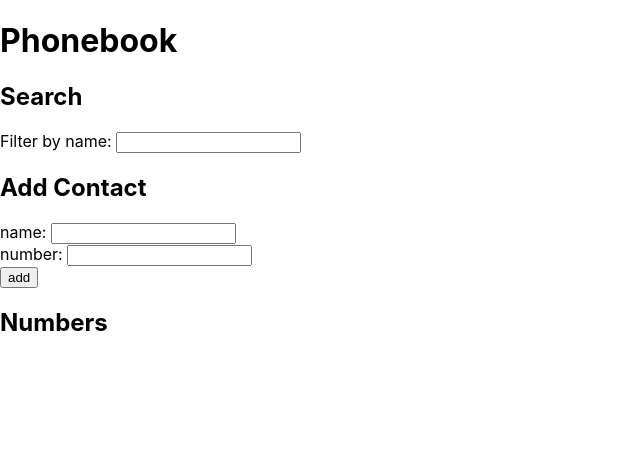
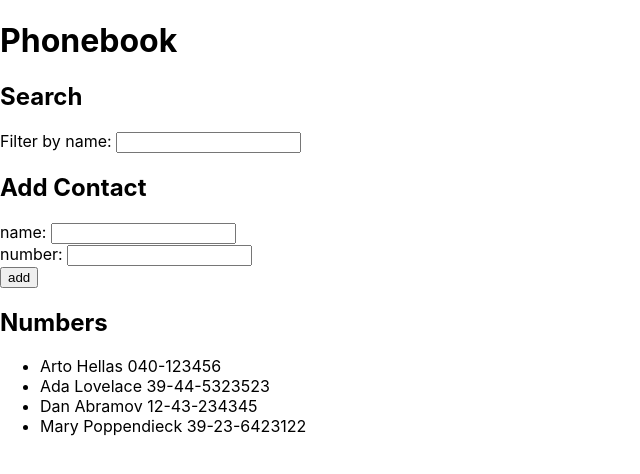
Before and after one commit to rosasam/full-stack-open-2020, a React (Create React App) app in the folder part2/phonebook/: page / in a window 1280 px wide. Shown: the top 474 px of the page, without its empty margins (0-640 px from the left). Built offline with nearby package versions, Linux system fonts and the light colour scheme; data requests are answered from the project's data file.

Commit message:
part2 exercise 2.11

```diff
--- /dev/null
+++ b/part2/phonebook/db.json
@@ -0,0 +1,24 @@
+{
+    "persons":[
+      {
+        "name": "Arto Hellas",
+        "number": "040-123456",
+        "id": 1
+      },
+      {
+        "name": "Ada Lovelace",
+        "number": "39-44-5323523",
+        "id": 2
+      },
+      {
+        "name": "Dan Abramov",
+        "number": "12-43-234345",
+        "id": 3
+      },
+      {
+        "name": "Mary Poppendieck",
+        "number": "39-23-6423122",
+        "id": 4
+      }
+    ]
+  }
--- a/part2/phonebook/src/App.js
+++ b/part2/phonebook/src/App.js
@@ -1,20 +1,25 @@
-import React, { useState } from 'react'
+import React, { useState, useEffect } from 'react'
 import Persons from './components/Persons'
 import AddPerson from './components/AddPerson'
 import Search from './components/Search'
+import axios from 'axios'
 
 
 const App = () => {
   const [persons, setPersons] = useState([])
-
   const [ newName, setNewName ] = useState('')
-
   const [ newNumber, setNewNumber ] = useState('')
-
   const [ searchQuery, setSearchQuery ] = useState('')
 
   const shownPersons = persons.filter(
     person => person.name.toLowerCase().includes(searchQuery.toLowerCase()))
+
+  // Fetch Persons from JSON database
+  useEffect(() => axios
+    .get('http://localhost:3001/persons')
+    .then(response => {
+      setPersons(response.data)
+    }), [])
 
   const handleNameChange = (event) => {
     setNewName(event.target.value)
```
Also changed, not shown: part2/phonebook/package.json (+6 -1 lines), 2 other files (tests, documents, lock files or other folders).
